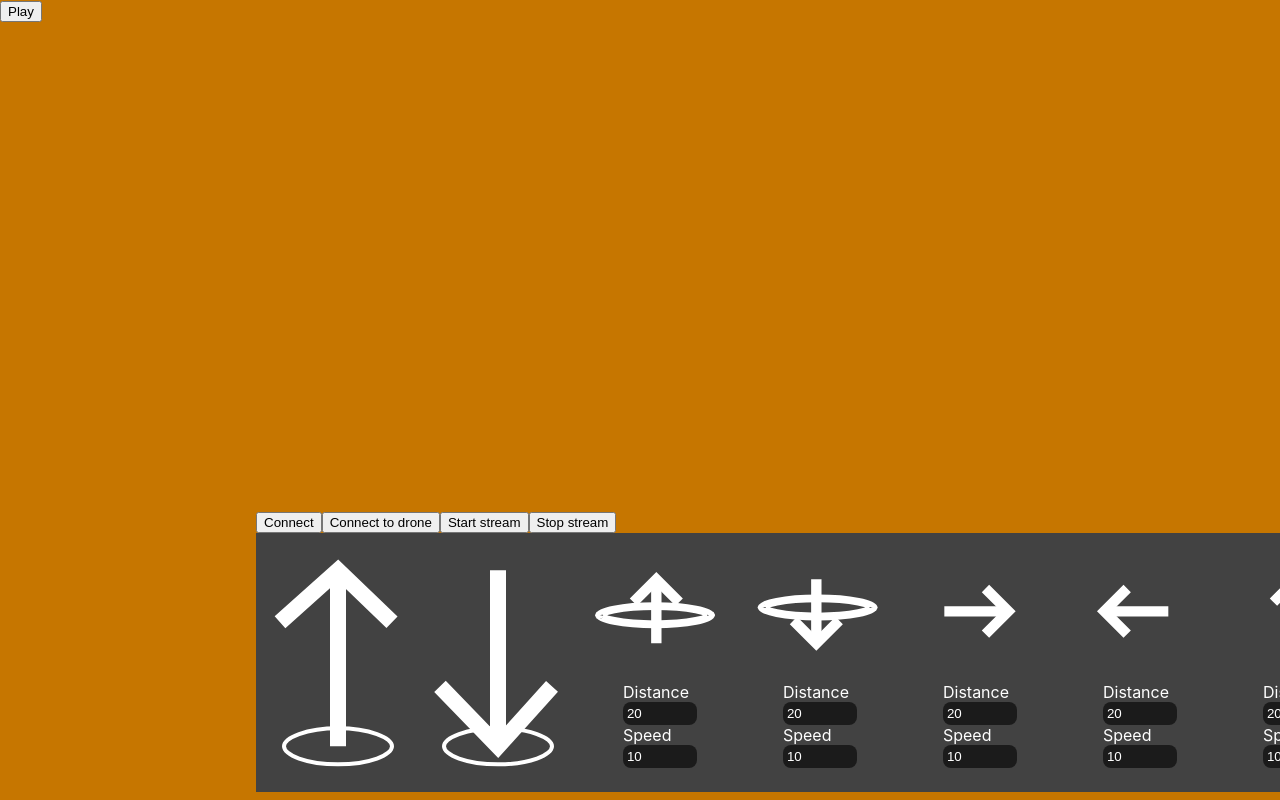
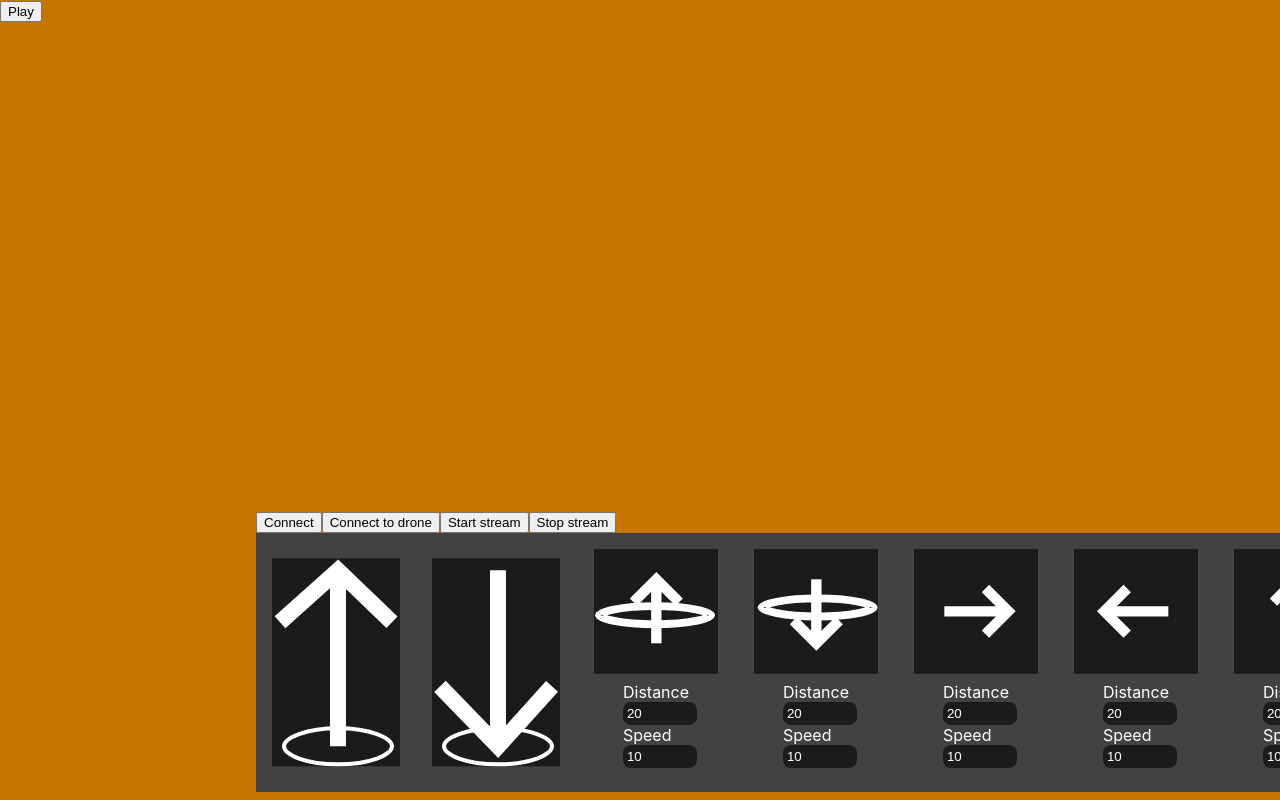
Before and after one commit to Ragnar-H/TelloGo, a React (Create React App) app in the folder client/: page / in a window 1280 px wide. Built offline with nearby package versions, Linux system fonts and the light colour scheme.

Commit message:
Add visual indicator for duration

```diff
--- a/client/src/Command.tsx
+++ b/client/src/Command.tsx
@@ -18,6 +18,7 @@ export type DirectedCommand = {
 type Props = DirectedCommand & {
   onSetSpeed: (speed: number) => void
   onSetDistance: (distance: number) => void
+  timeLeft: number
 }
 
 function getRotation(direction: CommandDirection) {
@@ -71,6 +72,7 @@ export function Command(props: Props) {
     bodyPath,
     arrowPath,
   })
+  const durationLeft = useSpring({ height: 48 * props.timeLeft })
   return (
     <div
       style={{
@@ -81,12 +83,13 @@ export function Command(props: Props) {
         width: '100%',
       }}
     >
-      <svg
-        viewBox="0 0 48 48"
-        fill="none"
-        transform={`rotate(${rotation})`}
-        xmlns="http://www.w3.org/2000/svg"
-      >
+      <svg viewBox="0 0 48 48" fill="none" xmlns="http://www.w3.org/2000/svg">
+        <animated.rect
+          width="48"
+          height={durationLeft.height}
+          fill={secondaryDarkColor}
+        />
+        <g transform={`rotate(${rotation}, 24, 24)`} x={0}>
           {(props.action === 'up' || props.action === 'down') && (
             <path
               d="M25.5183 46.0019C25.5183 46.0021 25.5166 46.0018 25.5133 46.0008C25.5166 46.0013 25.5183 46.0018 25.5183 46.0019ZM25.6918 45.8439C25.5925 45.9454 25.529 45.9827 25.5 45.9956C25.471 45.9827 25.4075 45.9454 25.3082 45.8439C25.1235 45.6549 24.8975 45.3226 24.6524 44.8044C24.1648 43.7731 23.6992 42.2169 23.2986 40.2138C22.5007 36.2241 22 30.6679 22 24.5C22 18.3321 22.5007 12.7759 23.2986 8.78621C23.6992 6.78313 24.1648 5.22694 24.6524 4.19563C24.8975 3.67744 25.1235 3.34508 25.3082 3.15609C25.4075 3.05458 25.471 3.01725 25.5 3.00435C25.529 3.01725 25.5925 3.05458 25.6918 3.15609C25.8765 3.34508 26.1025 3.67744 26.3476 4.19563C26.8352 5.22694 27.3008 6.78313 27.7014 8.78621C28.4993 12.7759 29 18.3321 29 24.5C29 30.6679 28.4993 36.2241 27.7014 40.2138C27.3008 42.2169 26.8352 43.7731 26.3476 44.8044C26.1025 45.3226 25.8765 45.6549 25.6918 45.8439ZM25.5183 2.99809C25.5183 2.99823 25.5166 2.99874 25.5133 2.9992C25.5166 2.99817 25.5183 2.99794 25.5183 2.99809ZM25.4817 2.99809C25.4817 2.99794 25.4834 2.99817 25.4867 2.9992C25.4834 2.99874 25.4817 2.99823 25.4817 2.99809ZM25.4866 46.0008C25.4833 46.0018 25.4817 46.0021 25.4817 46.0019C25.4817 46.0018 25.4833 46.0013 25.4866 46.0008Z"
@@ -104,7 +107,9 @@ export function Command(props: Props) {
             stroke={secondaryTextColor}
             strokeWidth="4"
           />
+        </g>
       </svg>
+
       <div
         style={{ display: 'flex', flexDirection: 'column', padding: `${sizingUnit}px` }}
       >
--- a/client/src/CommandBoard.tsx
+++ b/client/src/CommandBoard.tsx
@@ -102,6 +102,7 @@ const initialCommands: CommandItem[] = [
 export function CommandBoard() {
   const [queuedCommands, setQueuedCommands] = useState<CommandItem[]>([])
   const [availableCommands, setAvailableCommands] = useState(initialCommands)
+  const [firstItemTimeLeft, setFirstItemTimeLeft] = useState(1)
 
   const [isPlaying, setIsPlaying] = useState(false)
 
@@ -121,14 +122,27 @@ export function CommandBoard() {
       const currentCommand = commands[0]
       if (currentCommand) {
         const { speed, distance, action } = currentCommand as any
+        setFirstItemTimeLeft(1)
         if (speed) {
           setSpeed(speed)
           await wait(2)
           sendCommand(`${action} ${distance}`)
-          await wait(distance / speed)
+          const totalDuration = distance / speed
+          let secondsSpent = 0
+          while (secondsSpent <= totalDuration) {
+            setFirstItemTimeLeft(1 - secondsSpent / totalDuration)
+            secondsSpent++
+            await wait(1)
+          }
         } else {
           sendCommand(action)
-          await wait(8)
+          const totalDuration = 8
+          let secondsSpent = 0
+          while (secondsSpent <= totalDuration) {
+            setFirstItemTimeLeft(1 - secondsSpent / totalDuration)
+            secondsSpent++
+            await wait(1)
+          }
         }
       }
 
@@ -244,6 +258,7 @@ export function CommandBoard() {
               </button>
               <div ref={provided.innerRef} {...provided.droppableProps}>
                 <Commands
+                  firstItemTimeLeft={firstItemTimeLeft}
                   direction="column"
                   list={queuedCommands}
                   onSetDistance={handleSetDistance}
@@ -263,6 +278,7 @@ export function CommandBoard() {
               style={{ gridArea: 'commands', overflowX: 'auto' }}
             >
               <Commands
+                firstItemTimeLeft={1}
                 direction="row"
                 list={availableCommands}
                 onSetDistance={handleSetDistance}
--- a/client/src/ControlCommand.tsx
+++ b/client/src/ControlCommand.tsx
@@ -1,5 +1,6 @@
 import React from 'react'
-import { secondaryTextColor } from './theme'
+import { secondaryTextColor, secondaryDarkColor } from './theme'
+import { useSpring, animated } from 'react-spring'
 
 export type Control = 'land' | 'takeoff'
 export type ControlledCommand = {
@@ -8,9 +9,11 @@ export type ControlledCommand = {
 }
 type Props = {
   action: Control
+  timeLeft: number
 }
 
 export function ControlCommand(props: Props) {
+  const durationLeft = useSpring({ height: 52 * props.timeLeft })
   return (
     <div style={{ height: '100%', width: '100%' }}>
       <svg
@@ -20,6 +23,11 @@ export function ControlCommand(props: Props) {
         height="100%"
         width="100%"
       >
+        <animated.rect
+          width="32"
+          height={durationLeft.height}
+          fill={secondaryDarkColor}
+        />
         <path d="M16.5 3L16.5 47" stroke={secondaryTextColor} strokeWidth="4" />
         {props.action === 'takeoff' ? (
           <path d="M30 16L16.5 3L2 16" stroke={secondaryTextColor} strokeWidth="4" />
--- a/client/src/DraggableCommands.tsx
+++ b/client/src/DraggableCommands.tsx
@@ -26,6 +26,7 @@ type CommandProps = {
   commandItem: CommandItem
   onSetSpeed: (speed: number) => void
   onSetDistance: (distance: number) => void
+  timeLeft: number
 }
 
 export function DraggableCommand(props: CommandProps) {
@@ -46,9 +47,10 @@ export function DraggableCommand(props: CommandProps) {
         >
           {props.commandItem.action === 'land' ||
           props.commandItem.action === 'takeoff' ? (
-            <ControlCommand action={props.commandItem.action} />
+            <ControlCommand timeLeft={props.timeLeft} action={props.commandItem.action} />
           ) : (
             <Command
+              timeLeft={props.timeLeft}
               id={props.commandItem.id}
               action={props.commandItem.action}
               speed={(props.commandItem as any).speed}
@@ -68,6 +70,7 @@ type CommandsProps = {
   direction: 'row' | 'column'
   onSetSpeed: (commandId: string, speed: number) => void
   onSetDistance: (commandId: string, distance: number) => void
+  firstItemTimeLeft: number
 }
 
 export function Commands(props: CommandsProps) {
@@ -86,6 +89,7 @@ export function Commands(props: CommandsProps) {
           key={command.id}
           commandItem={command}
           index={index}
+          timeLeft={index === 0 ? props.firstItemTimeLeft : 1}
           onSetDistance={distance => {
             props.onSetDistance(command.id, distance)
           }}
```
Also changed, not shown: 1 other file (tests, documents, lock files or other folders). Lines whose indentation alone changed are shown as unchanged.
